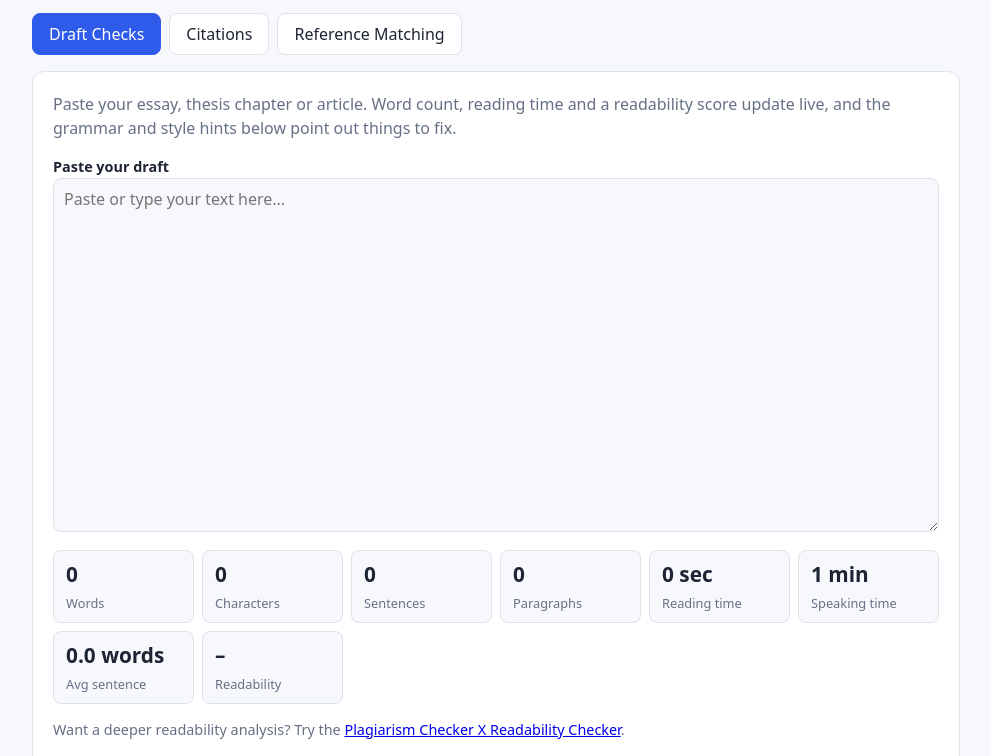
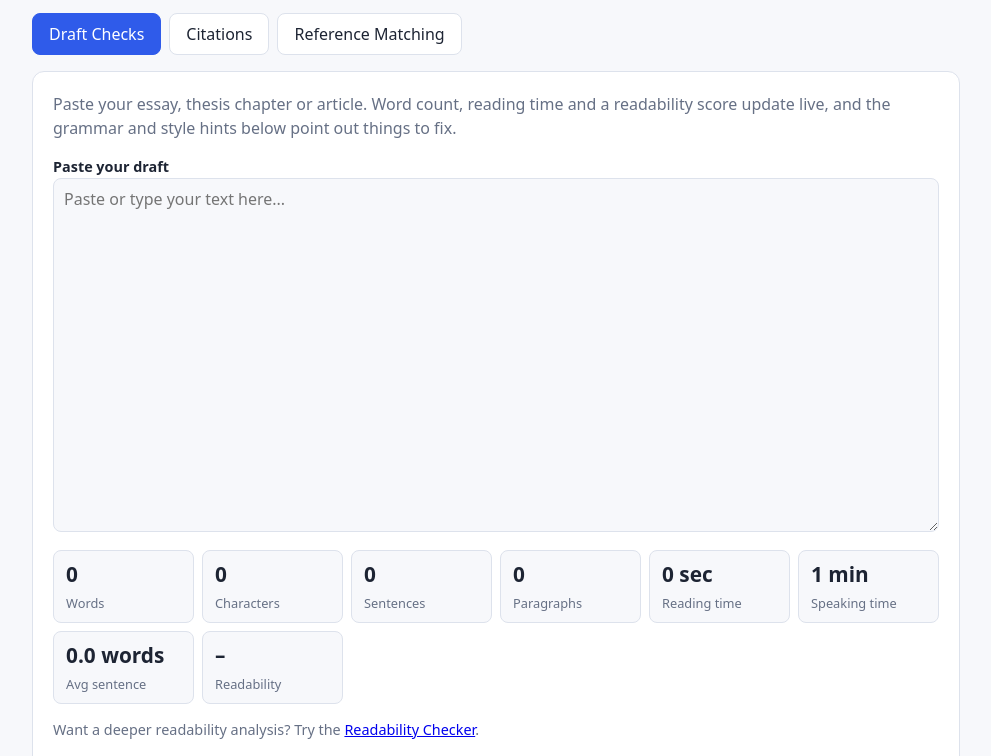
Before and after one commit to plagiarismcheckerx/plagx-writing-companion-streamlit, a plain HTML site: page index.html in a window 1280 px wide. Shown: the part 171-927 px from the top of the page, without its empty margins (144-1135 px from the left). Drawn offline with Linux system fonts and the light colour scheme.

Commit message:
Shorten Readability Checker link text

```diff
--- a/index.html
+++ b/index.html
@@ -26,7 +26,7 @@
     <label for="draftText">Paste your draft</label>
     <textarea id="draftText" rows="14" placeholder="Paste or type your text here..."></textarea>
     <div class="stats" id="stats"></div>
-    <p class="muted small">Want a deeper readability analysis? Try the <a target="_blank" rel="noopener" href="https://plagiarismcheckerx.com/readability-checker?utm_source=streamlit&amp;utm_medium=referral&amp;utm_campaign=writing_companion">Plagiarism Checker X Readability Checker</a>.</p>
+    <p class="muted small">Want a deeper readability analysis? Try the <a target="_blank" rel="noopener" href="https://plagiarismcheckerx.com/readability-checker?utm_source=streamlit&amp;utm_medium=referral&amp;utm_campaign=writing_companion">Readability Checker</a>.</p>
     <h3>Grammar &amp; style hints</h3>
     <ul id="hints" class="hints"><li class="muted">Hints appear as you type.</li></ul>
   </section>
```
Also changed, not shown: 1 other file.
